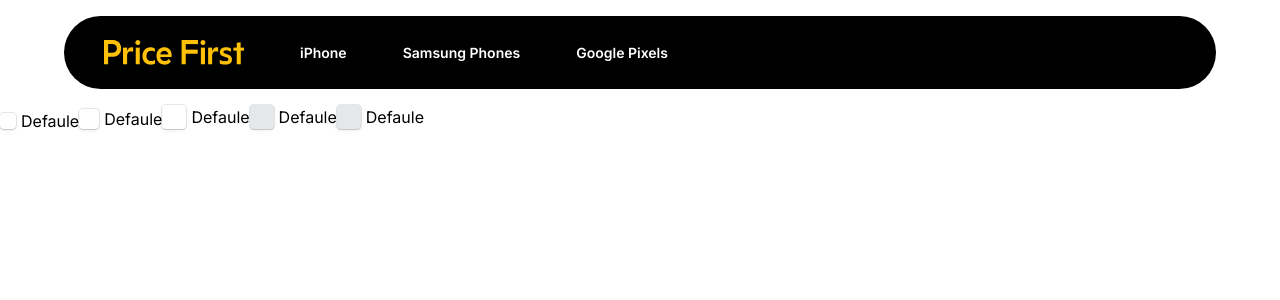
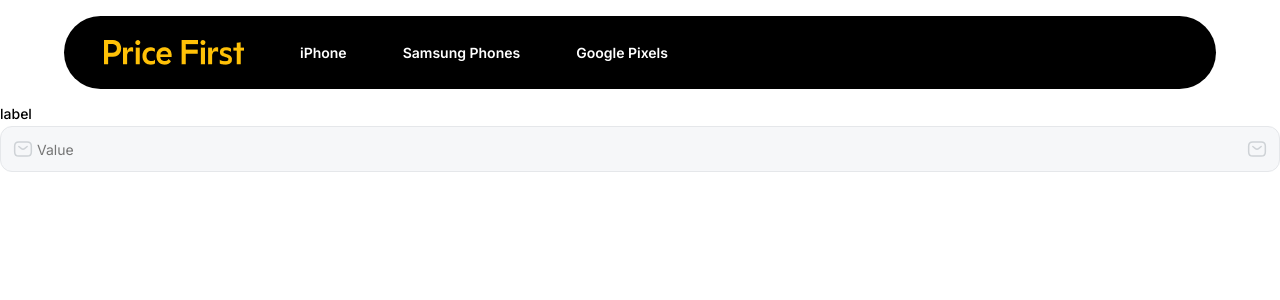
Before and after one commit to SyedZaroon/PriceFirst, a React (Vite) app: page / in a window 1280 px wide. Shown: the top 300 px of the page. Built offline with nearby package versions, Linux system fonts and the light colour scheme.

Commit message:
input fields fix

```diff
--- a/src/components/footer/Footer.jsx
+++ b/src/components/footer/Footer.jsx
@@ -6,6 +6,7 @@ import ArrowRightIcon from '../../assets/icons/ArrowRightIcon';
 import IconButton from '../iconButton/Iconbutton';
 import Button from '../button/Button';
 import Checkbox from '../checkbox/Checkbox'
+import Check from '../../assets/icons/Check';
 const Footer = () => {
   return (
     <>
@@ -31,11 +32,7 @@ const Footer = () => {
         <ArrowRightIcon />
       </IconButton> */}
       <div>
-        <Checkbox size="sm"></Checkbox>
-        <Checkbox size="md"></Checkbox>
-        <Checkbox size="lg"></Checkbox>
-        <Checkbox size="lg" disabled={true}></Checkbox>
-        <Checkbox size="lg" disabled={true}></Checkbox>
+        <InputFields  label='label'  disabled={true} suffixIcon={<Sms  size='2xs' />}  prefixIcon={<Sms />} />
       </div>
     </>
   );
--- a/src/components/iconButton/Iconbutton.jsx
+++ b/src/components/iconButton/Iconbutton.jsx
@@ -6,7 +6,7 @@ const IconButton = (
     {
         size = "sm",
     disabled = false,
-        children
+        icon = null
     }) => {
 
     const iconbox = [
@@ -23,7 +23,7 @@ const IconButton = (
     return (
       <>
         <button className={iconbox} disabled={disabled}>
-          {React.isValidElement(children)? React.cloneElement(children, { className: iconclass }): <Plus className={iconclass} />}
+          {React.isValidElement(icon)? React.cloneElement(icon, { className: iconclass }): <Plus className={iconclass} />}
         </button>
       </>
     );
--- a/src/components/iconButton/iconbutton.module.css
+++ b/src/components/iconButton/iconbutton.module.css
@@ -15,6 +15,8 @@
     background-color: var(--color-black);
     box-shadow: var(--shadow-focus-secondary);
 }
+
+
 
 .iconbox:disabled {
     cursor: not-allowed;
--- a/src/components/inputfields/InputFields.jsx
+++ b/src/components/inputfields/InputFields.jsx
@@ -4,7 +4,7 @@ import styles from "./inputfields.module.css";
 const InputFields = ({
   label = "",
   errormessage = "Error message",
-  type = "text",
+  type = "",
   className = "",
   placeholder = "Value",
   disabled = false,
@@ -27,7 +27,8 @@ const InputFields = ({
     error ? styles["input-error"] : "",
     success ? styles["input-success"] : "",
     styles["input-field-box"],
-    disabled ? styles["disabled"] : ""
+    disabled ? styles["disabled"] : "",
+    type==="text" ? styles["text-field"] : ""
   ]
     .filter(Boolean)
     .join(" ");
@@ -58,7 +59,7 @@ const InputFields = ({
               .filter(Boolean)
               .join(" ")}
           >
-            {suffixIcon}
+            {React.isValidElement(suffixIcon)? React.cloneElement(suffixIcon, {disabled}): suffixIcon}
           </span>
         )}
 
--- a/src/components/inputfields/inputfields.module.css
+++ b/src/components/inputfields/inputfields.module.css
@@ -26,7 +26,6 @@
     border: 0;
     flex: 1;
 }
-
 
 
 .input-field::placeholder {
@@ -61,6 +60,12 @@
     justify-content: center;
 }
 
+.disabled .prefix-icon,
+.disabled .suffix-icon,
+.disabled .suffix-icon button{
+    color: var(--color-gray-300);
+}
+
 .error-icon{
     color: var(--color-error-600);
 }
@@ -68,3 +73,28 @@
 .success-icon {
     color: var(--color-success-700);
 }
+
+.text-field{
+    border: 0;
+    border-bottom: 1px solid var(--color-gray-300);
+    border-radius: 0px;
+}
+
+.text-field:focus-within {
+    border: 0;
+    border-bottom: 1px solid var(--color-black);
+    border-radius: 0px;
+}
+
+.text-field.input-error{
+    border-bottom: 1px solid var(--color-error-600);
+}
+
+.text-field.input-success {
+    border-bottom: 1px solid var(--color-success-700);
+}
+
+.disabled.text-field{
+    background-color: transparent;
+    border-bottom: 1px solid var(--color-gray-200);
+}
```
